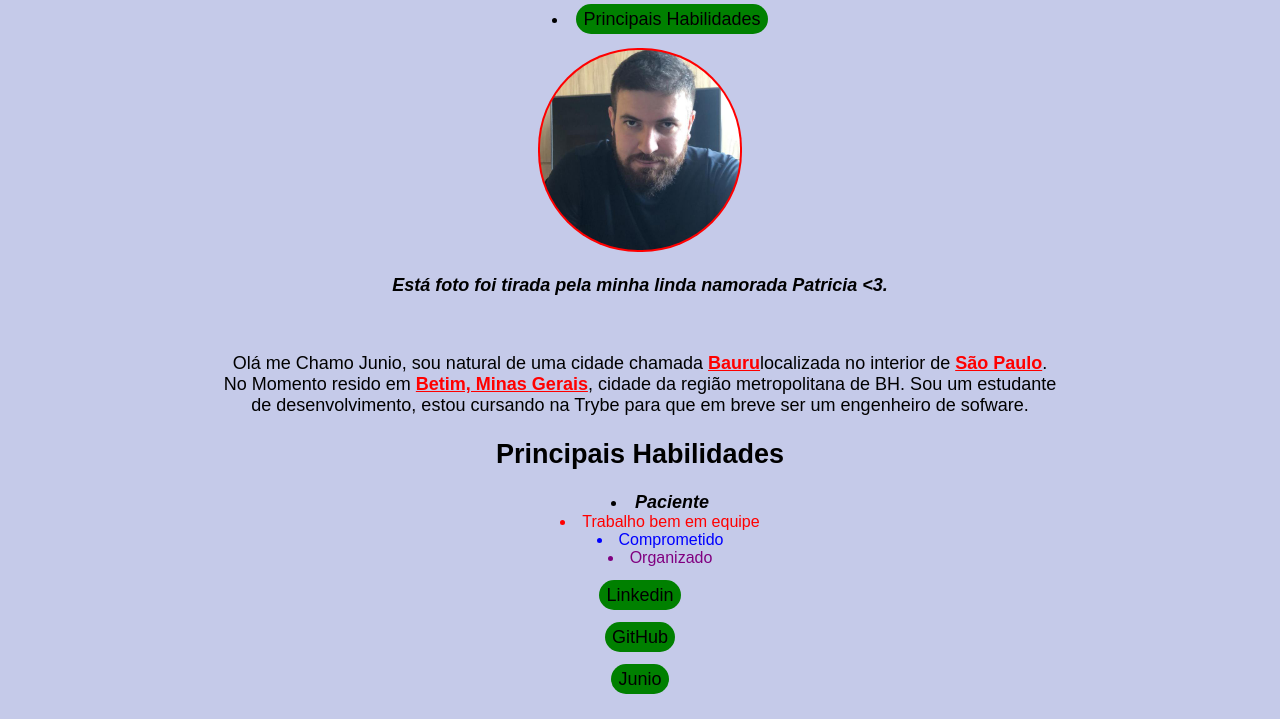
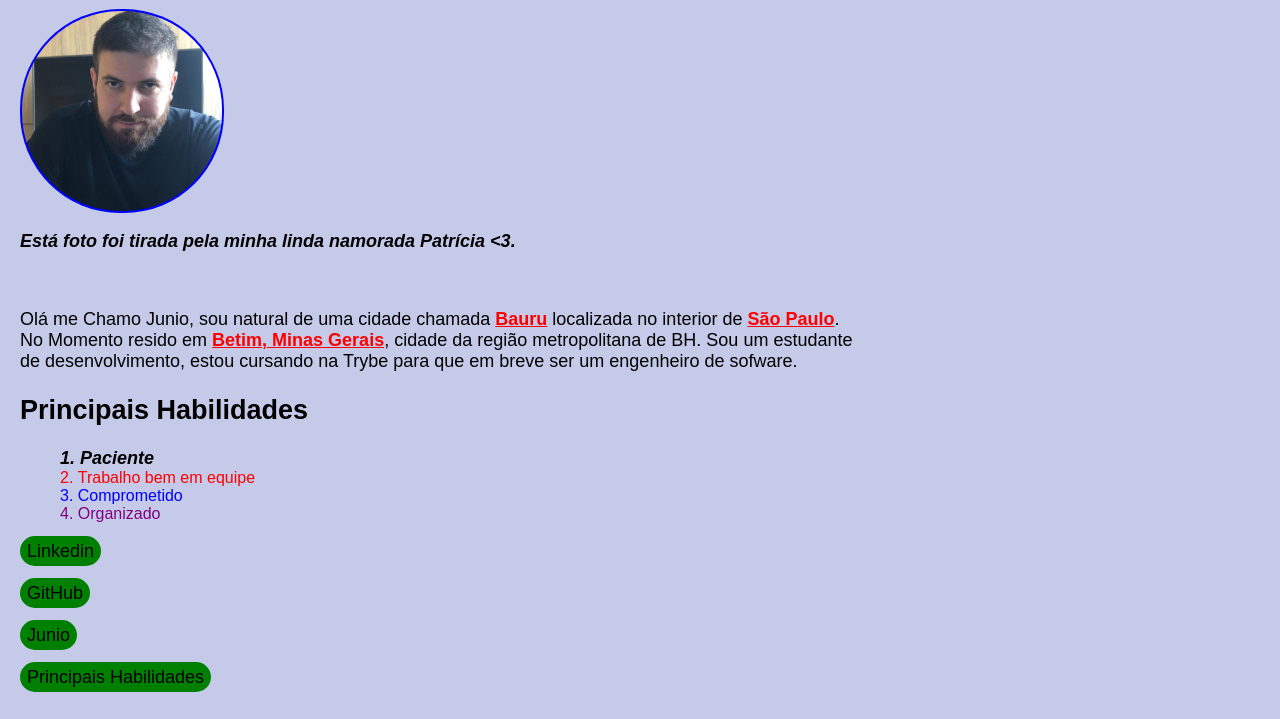
Before and after one commit to JunioASilva/JunioASilva.github.io, a plain HTML site: page index.html in a window 1280 px wide. Shown: the part 81-800 px from the top of the page. Drawn offline with Linux system fonts and the light colour scheme.

Commit message:
Trabalhando no portifólio dia 3

```diff
--- a/index.html
+++ b/index.html
@@ -4,95 +4,40 @@
     <meta charset="UTF-8">
 
     <title>Portifólio JunioASilva</title>
+    <link rel="stylesheet" href="style.css">
 
 </head>
-<style>
-
-  body {
-    background-color: #C5CAE9;
-    font-family: sans-serif;
-    font-size: large;
-    text-align: center;
-
-    }
-
-.button{
-padding: 5px 7px;
-background-color: green;
-text-decoration: none;
-border-radius: 50px;
-color: black;
-}
-
-
-img{
-  border-radius: 100px;
-  background-color: red;
-  padding: 2px;
-
-}
-h1{
-  font-size: 2em;
-  font-family: sans-serif;
-
-}
-
-.list{
-  font-family: Arial, Helvetica, sans-serif;
-  font-size: medium;
-
-}
-.list1{
-  color: red;
-}
-.list2{
-  color: blue;
-}
-.list3{
-  color: purple;
-}
-ul{
-  list-style-position: inside;
-}
-
-.destaque{
-  color: red;
-  text-decoration-line: underline;
-
-}
-
-</style>
 
 <body>
-    <h1>Junio Alves da Silva</h1>
-    <ul>
-        <li><a class="button" href="#PH">Principais Habilidades</a></li>
-    </ul>
-    <img id="Junio" src="Perfil.jpeg" width="200">
+    <div><h1>Junio Alves da Silva</h1>
 
-    <strong><em><p>Está foto foi tirada pela minha linda namorada Patricia <3.</p></em></strong>
+      <img id="Junio" src="Perfil.jpeg" width="200">
+
+    <div class="paragrafo"><strong><em><p>Está foto foi tirada pela minha linda namorada Patrícia <3.</p></em></strong>
     <br>
-    <p>Olá me Chamo Junio, sou natural de uma cidade chamada <strong class="destaque">Bauru</strong>localizada no interior de <strong class="destaque">São Paulo</strong>.
+    <p>Olá me Chamo Junio, sou natural de uma cidade chamada <strong class="destaque">Bauru</strong> localizada no interior de <strong class="destaque">São Paulo</strong>.
       <br>
     No Momento resido em <strong class="destaque">Betim, Minas Gerais</strong>, cidade da região metropolitana de BH. Sou um estudante
       <br>
     de desenvolvimento, estou cursando na Trybe para que em breve ser um engenheiro de sofware.
-    </p>
+    </p></div></div>
 
     <h2 id="PH">Principais Habilidades</h2>
 
-    <ul>
+    <ol>
       <strong><em><li>Paciente</li></em></strong>
       <li class="list list1">Trabalho bem em equipe</li>
       <li class="list list2">Comprometido</li>
       <li class="list list3">Organizado</li>
-    </ul>
+    </ol>
 
-    <a class="button" href= https://www.linkedin.com/in/junio-alves-da-silva-b795a2217/ target="_blank">Linkedin</a> <br>
+    <a class="button Linkedin" href= https://www.linkedin.com/in/junio-alves-da-silva-b795a2217/ target="_blank">Linkedin</a> <br>
     <br>
     <a class="button" href="https://github.com/JunioASilva" target="_Blank">GitHub</a><br>
     <br>
-    <a class="button" href="#Junio">Junio</a>
+    <a class="button" href="#Junio">Junio</a><br>
+    <br>
+    <a class="button PH" href="#PH">Principais Habilidades</a>
 
 </body>
 </html>
--- /dev/null
+++ b/style.css
@@ -0,0 +1,59 @@
+body {
+    background-color: #C5CAE9;
+    font-family: sans-serif;
+    font-size: large;
+    margin-left: 20px;
+    }
+
+.button{
+padding: 5px 7px;
+background-color: green;
+text-decoration: none;
+border-radius: 50px;
+color: black;
+
+}
+
+h1{
+  font-size: 2em;
+  font-family: sans-serif;
+
+}
+div h1{
+    text-align: center;
+}
+div #Junio {
+    padding: 2px;
+    background-color: blue;
+    border-radius: 100px;
+    top: 800px;
+    display: block;
+    top: 100px;
+}
+
+.list{
+  font-family: Arial, Helvetica, sans-serif;
+  font-size: medium;
+
+}
+.list1{
+  color: red;
+}
+.list2{
+  color: blue;
+}
+.list3{
+  color: purple;
+}
+ol{
+  list-style-position: inside;
+}
+
+.destaque{
+  color: red;
+  text-decoration-line: underline;
+
+}
+a:hover {
+    font-weight: bold;
+}
```
Also changed, not shown: Portifilio-JunioASilva.html (deleted, +0 -40 lines).
